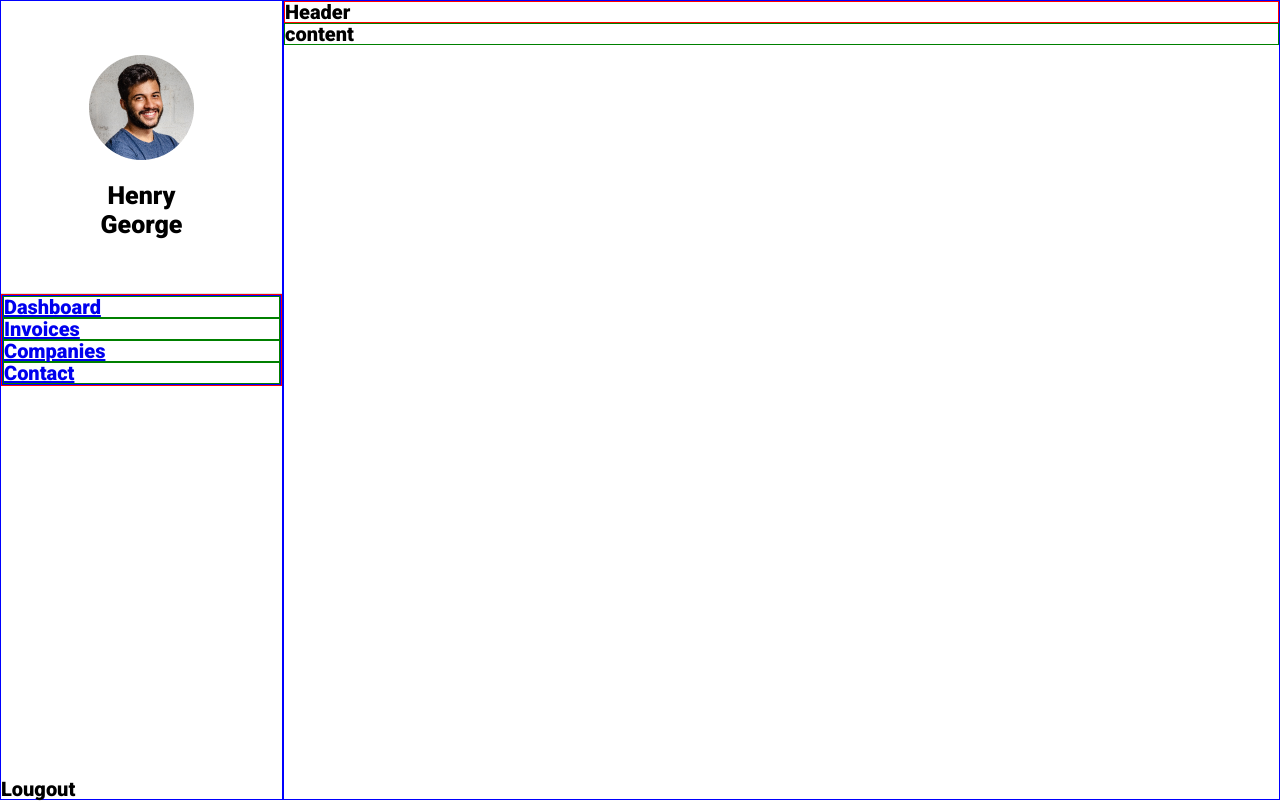
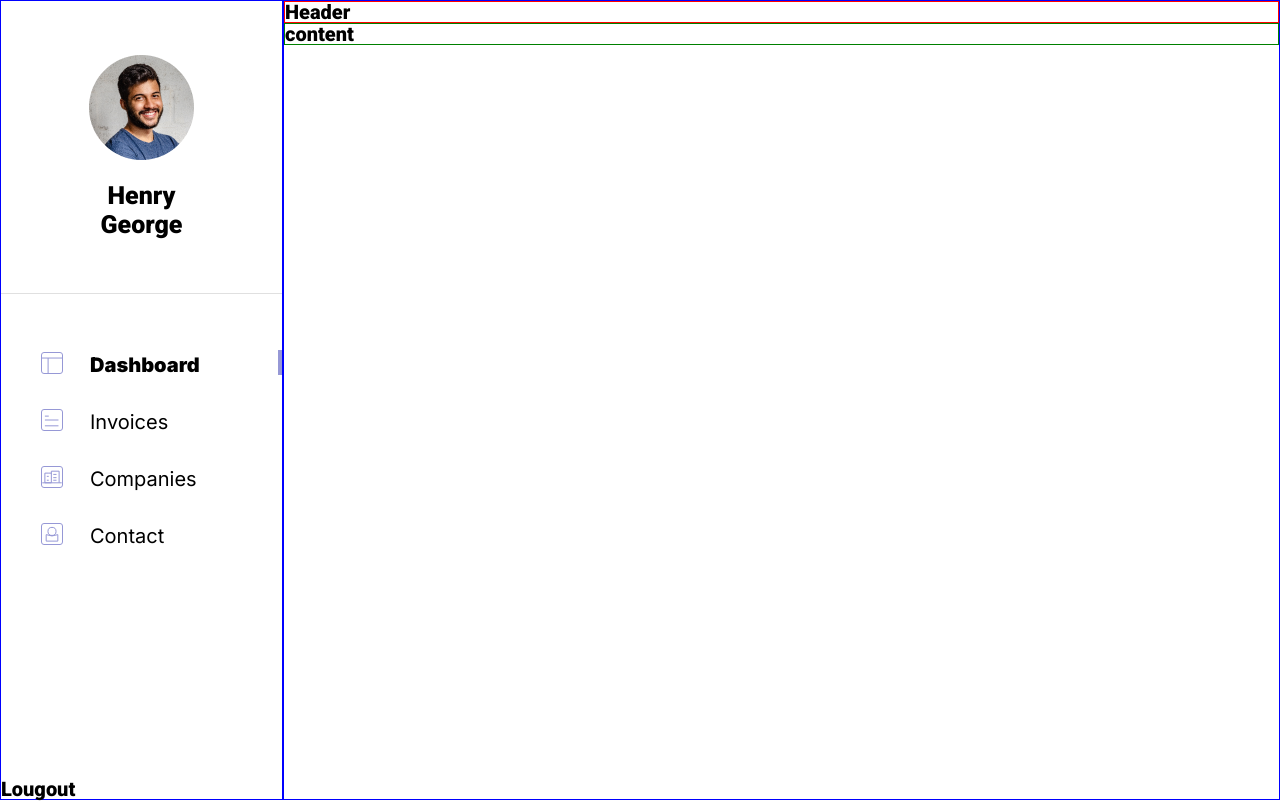
Before and after one commit to xavcha03/cogip_solo, a PHP site: page /dashboard.html in a window 1280 px wide. Run offline with PHP 8.4, Linux system fonts and the light colour scheme.

Commit message:
Ajout du style de la navigation du dashboard

```diff
--- a/assets/css/dashBoard.css
+++ b/assets/css/dashBoard.css
@@ -134,7 +134,9 @@ table {
   border-spacing: 0;
 }
 
-* {
+*,
+*::before,
+*::after {
   box-sizing: border-box;
 }
 
@@ -194,13 +196,49 @@ body {
 }
 
 .nav {
-  border: 1px solid red;
+  margin-top: 56px;
 }
 .nav__linksList {
-  border: 1px solid blue;
+  display: flex;
+  flex-direction: column;
+  gap: 32px;
 }
-.nav__linksList__item {
-  border: 1px solid green;
+.nav__link {
+  border-right: 4px solid transparent;
+  text-decoration: none;
+  color: black;
+  font-family: "Inter", sans-serif;
+  font-weight: 400;
+  font-size: 20px;
+  display: inline-block;
+  width: 100%;
+  padding-left: 40px;
+}
+.nav__link--selected {
+  border-right: 4px solid #9698D6;
+  font-weight: 600;
+}
+.nav__link::before {
+  content: "";
+  display: inline-block;
+  width: 22px;
+  height: 22px;
+  background-repeat: no-repeat;
+  background-size: contain;
+  margin-right: 27px;
+  transform: translateY(2px);
+}
+.nav__link--dashBoard::before {
+  background-image: url("../img/Icon_dashboard.svg");
+}
+.nav__link--invoices::before {
+  background-image: url("../img/Icon_Invoices.svg");
+}
+.nav__link--companies::before {
+  background-image: url("../img/Icon_Companies.svg");
+}
+.nav__link--contact::before {
+  background-image: url("../img/Icon_contact.svg");
 }
 
 /*# sourceMappingURL=dashBoard.css.map */
--- a/assets/sass_dashboard/01-base/_base.scss
+++ b/assets/sass_dashboard/01-base/_base.scss
@@ -1,4 +1,6 @@
-* {
+*,
+*::before,
+*::after {
     box-sizing: border-box;
 }
 
--- a/assets/sass_dashboard/02-utils/_variables.scss
+++ b/assets/sass_dashboard/02-utils/_variables.scss
@@ -10,3 +10,4 @@ sans-serif;
 //COLORS
 
 $color-grey: #E0E0E0;
+$color-primary: #9698D6;
--- a/dashboard.html
+++ b/dashboard.html
@@ -20,10 +20,10 @@
             <!-- Navigation du dashboard-->
             <nav class="nav">
                 <ul class="nav__linksList">
-                    <li class="nav__linksList__item"><a class="nav__link" href="#">Dashboard</a></li>
-                    <li class="nav__linksList__item"><a class="nav__link" href="#">Invoices</a></li>
-                    <li class="nav__linksList__item"><a class="nav__link" href="#">Companies</a></li>
-                    <li class="nav__linksList__item"><a class="nav__link" href="#">Contact</a></li>
+                    <li class="nav__linksList__item"><a class="nav__link nav__link--dashBoard nav__link--selected" href="#">Dashboard</a></li>
+                    <li class="nav__linksList__item"><a class="nav__link nav__link--invoices" href="#">Invoices</a></li>
+                    <li class="nav__linksList__item"><a class="nav__link nav__link--companies" href="#">Companies</a></li>
+                    <li class="nav__linksList__item"><a class="nav__link nav__link--contact" href="#">Contact</a></li>
                 </ul>
             </nav>
             <!-- section logout-->
```
Also changed, not shown: assets/sass_dashboard/04-composants/_navigation.scss (+58 -6 lines), assets/img/Icon_Companies.svg (added), assets/img/Icon_Invoices.svg (added), assets/img/Icon_contact.svg (added), assets/img/Icon_dashboard.svg (added), assets/img/dashboardIcon.svg (added), 1 other file.
